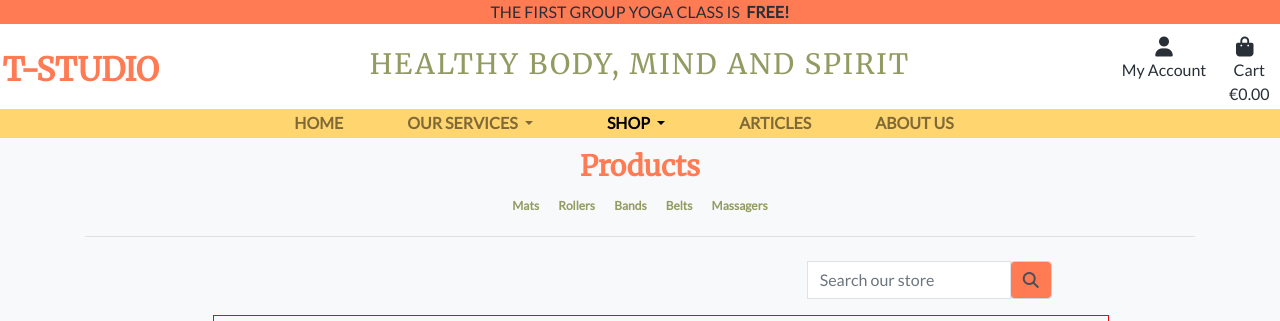
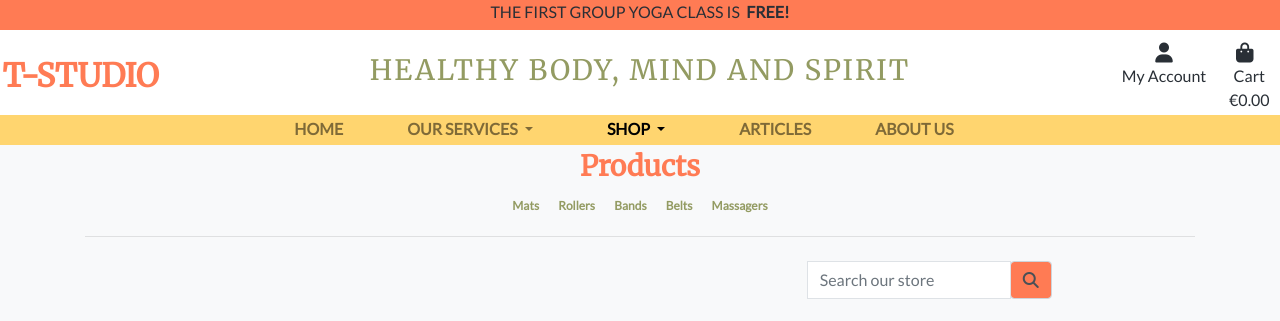
Before and after one commit to OlgaKuvs/T-studio, a Django app: page /products/ in a window 1280 px wide. Shown: the top 321 px of the page. Run offline with Django 3.2, Linux system fonts and the light colour scheme; data comes from the database, SQL or seed files in the repository; some libraries are stand-ins or nearby versions.

Commit message:
chore: edit add_product form, change style for header

```diff
--- a/products/forms.py
+++ b/products/forms.py
@@ -6,16 +6,15 @@ class ProductForm(forms.ModelForm):
 
     class Meta:
         model = Product
-        fields = '__all__'
+        exclude = ('rating',)
 
     def __init__(self, *args, **kwargs):
         super().__init__(*args, **kwargs)
         categories = Category.objects.all()
         friendly_names = [(c.id, c.get_friendly_name()) for c in categories]
 
+        self.fields['weight'].required = True
         self.fields['category'].choices = friendly_names
-        for field_name, field in self.fields.items():
-            field.widget.attrs['class'] = 'border-black rounded-0'
 
 
 class ReviewForm(forms.ModelForm):
--- a/static/css/base.css
+++ b/static/css/base.css
@@ -1,4 +1,4 @@
-html {e
+html {
     height: 100%;
     margin: 0;
 }
@@ -18,7 +18,7 @@ body {
 }
 
 .product-container {
-  border: 1px solid red;
+  /* border: 1px solid red; */
   max-width: 70% !important;
 }
 
@@ -76,6 +76,11 @@ body {
 .arrow-back:hover {
   color: #ff7b54;
   cursor: pointer;
+}
+
+.bg-header,
+.offers-banner {
+  height: 30px;
 }
 
 /* COLOURS */
--- a/templates/base.html
+++ b/templates/base.html
@@ -95,7 +95,7 @@
                             </div>
                         </a>
                         <div class="dropdown-menu border-0" aria-labelledby="user-options">
-                                <a href="#" class="dropdown-item icons-colour">Product Management</a>
+                                <a href="{% url 'products:add_product' %}" class="dropdown-item icons-colour">Product Management</a>
                                 <a href="{% url 'profile:profile' %}" class="dropdown-item icons-colour">My Profile</a>
                                 <a href="{% url 'account_logout' %}" class="dropdown-item icons-colour">Logout</a>
                                 <a href="{% url 'account_signup' %}" class="dropdown-item icons-colour">Register</a>
```
Also changed, not shown: profiles/views.py (+9 -6 lines).
